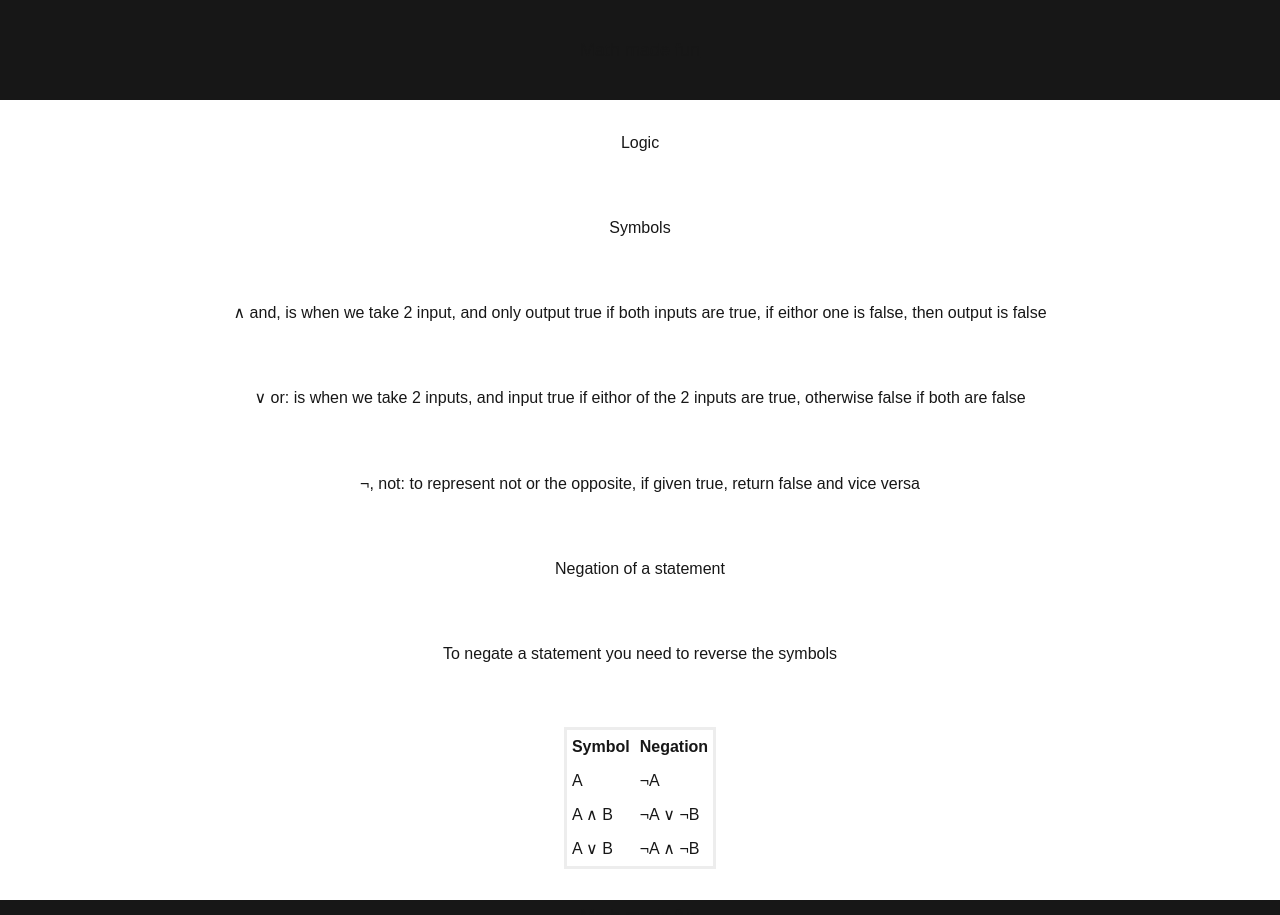
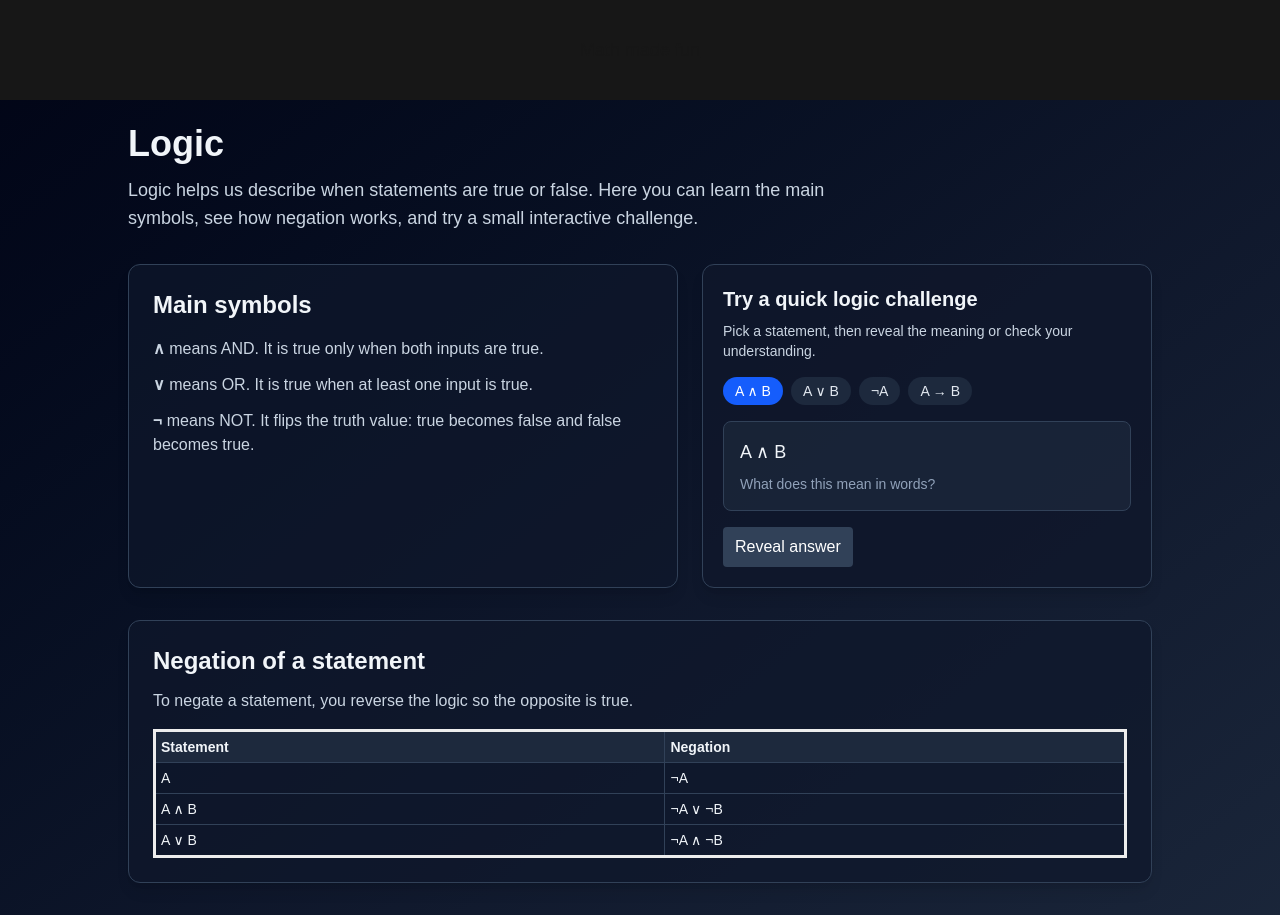
Before and after one commit to RisingSatalite/math-made-fun, a Next.js app: page /advance/logic in a window 1280 px wide. Shown: the top 915 px of the page. Built offline with nearby package versions, Linux system fonts and the light colour scheme.

Commit message:
logic changes

```diff
--- a/src/app/advance/logic/page.js
+++ b/src/app/advance/logic/page.js
@@ -1,36 +1,67 @@
+import Link from 'next/link'
+import LogicPractice from '@/components/logicPractice'
+
 export default function Logic() {
   return (
-    <div className="grid items-center justify-items-center min-h-screen">
-      <h1>Logic</h1>
-      <h2>Symbols</h2>
-      <p>∧ and, is when we take 2 input, and only output true if both inputs are true, if eithor one is false, then output is false</p>
-      <p>∨ or: is when we take 2 inputs, and input true if eithor of the 2 inputs are true, otherwise false if both are false</p>
-      <p>¬, not: to represent not or the opposite, if given true, return false and vice versa</p>
-      <h2>Negation of a statement</h2>
-      <p>To negate a statement you need to reverse the symbols</p>
-      <table>
+    <div className="min-h-screen bg-linear-to-br from-slate-950 via-slate-900 to-slate-800 p-6 text-slate-100">
+      <div className="mx-auto max-w-5xl space-y-8">
+        <header className="space-y-3">
+          <h1 className="text-4xl font-bold">Logic</h1>
+          <p className="max-w-3xl text-lg text-slate-300">
+            Logic helps us describe when statements are true or false. Here you can learn the main symbols, see how negation works, and try a small interactive challenge.
+          </p>
+        </header>
+
+        <section className="grid gap-6 lg:grid-cols-[1.1fr_0.9fr]">
+          <div className="rounded-xl border border-slate-700 bg-slate-900/70 p-6 shadow-lg">
+            <h2 className="mb-4 text-2xl font-semibold">Main symbols</h2>
+            <div className="space-y-3 text-slate-300">
+              <p><strong>∧</strong> means AND. It is true only when both inputs are true.</p>
+              <p><strong>∨</strong> means OR. It is true when at least one input is true.</p>
+              <p><strong>¬</strong> means NOT. It flips the truth value: true becomes false and false becomes true.</p>
+            </div>
+          </div>
+
+          <LogicPractice />
+        </section>
+
+        <section className="rounded-xl border border-slate-700 bg-slate-900/70 p-6 shadow-lg">
+          <h2 className="mb-3 text-2xl font-semibold">Negation of a statement</h2>
+          <p className="mb-4 text-slate-300">To negate a statement, you reverse the logic so the opposite is true.</p>
+          <div className="overflow-x-auto">
+            <table className="min-w-full border-collapse text-left text-sm">
               <thead>
-            <tr>
-                <th>Symbol</th>
-                <th>Negation</th>
+                <tr className="bg-slate-800 text-slate-100">
+                  <th className="border border-slate-700 px-4 py-2">Statement</th>
+                  <th className="border border-slate-700 px-4 py-2">Negation</th>
                 </tr>
               </thead>
               <tbody>
                 <tr>
-                    <td>A</td>
-                    <td>¬A</td>
+                  <td className="border border-slate-700 px-4 py-2">A</td>
+                  <td className="border border-slate-700 px-4 py-2">¬A</td>
                 </tr>
                 <tr>
-                    <td>A ∧ B</td>
-                    <td>¬A ∨ ¬B</td>
+                  <td className="border border-slate-700 px-4 py-2">A ∧ B</td>
+                  <td className="border border-slate-700 px-4 py-2">¬A ∨ ¬B</td>
                 </tr>
                 <tr>
-                    <td>A ∨ B</td>
-                    <td>¬A ∧ ¬B</td>
+                  <td className="border border-slate-700 px-4 py-2">A ∨ B</td>
+                  <td className="border border-slate-700 px-4 py-2">¬A ∧ ¬B</td>
                 </tr>
               </tbody>
             </table>
+          </div>
+        </section>
 
+        <section className="rounded-xl border border-slate-700 bg-slate-900/70 p-6 shadow-lg">
+          <h2 className="mb-3 text-2xl font-semibold">Explore further</h2>
+          <p className="mb-3 text-slate-300">Try the truth-table explorer for a more visual view of how each operator behaves.</p>
+          <Link href="/advance/logic/truthTables" className="inline-block rounded bg-blue-600 px-4 py-2 text-white transition hover:bg-blue-500">
+            Open truth tables
+          </Link>
+        </section>
       </div>
-  );
+    </div>
+  )
 }
--- /dev/null
+++ b/src/components/logicPractice.js
@@ -0,0 +1,73 @@
+'use client'
+
+import { useMemo, useState } from 'react'
+
+const prompts = [
+  { id: 1, statement: 'A ∧ B', answer: 'Both A and B must be true.' },
+  { id: 2, statement: 'A ∨ B', answer: 'At least one of A or B is true.' },
+  { id: 3, statement: '¬A', answer: 'It means the opposite of A.' },
+  { id: 4, statement: 'A → B', answer: 'If A is true, then B must also be true.' },
+]
+
+export default function LogicPractice() {
+  const [selected, setSelected] = useState(prompts[0].id)
+  const [feedback, setFeedback] = useState('')
+  const [showAnswer, setShowAnswer] = useState(false)
+
+  const currentPrompt = useMemo(() => prompts.find((p) => p.id === selected) ?? prompts[0], [selected])
+
+  const handleCheck = () => {
+    setShowAnswer(true)
+    setFeedback('Great job! Try another one or reveal the answer if you want a hint.')
+  }
+
+  return (
+    <div className="rounded-xl border border-slate-700 bg-slate-900/80 p-5 shadow-lg">
+      <h3 className="mb-2 text-xl font-semibold">Try a quick logic challenge</h3>
+      <p className="mb-4 text-sm text-slate-300">
+        Pick a statement, then reveal the meaning or check your understanding.
+      </p>
+
+      <div className="mb-4 flex flex-wrap gap-2">
+        {prompts.map((prompt) => (
+          <button
+            key={prompt.id}
+            onClick={() => {
+              setSelected(prompt.id)
+              setShowAnswer(false)
+              setFeedback('')
+            }}
+            className={`rounded-full px-3 py-1 text-sm ${selected === prompt.id ? 'bg-blue-600 text-white' : 'bg-slate-800 text-slate-200'}`}
+          >
+            {prompt.statement}
+          </button>
+        ))}
+      </div>
+
+      <div className="rounded-lg border border-slate-700 bg-slate-800/70 p-4">
+        <p className="mb-2 text-lg font-medium">{currentPrompt.statement}</p>
+        <p className="text-sm text-slate-400">What does this mean in words?</p>
+      </div>
+
+      <div className="mt-4 flex flex-wrap gap-2">
+        {/*
+        <button onClick={handleCheck} className="rounded bg-green-600 px-3 py-2 text-white">
+        Check understanding
+        </button>
+        */}
+        <button
+          onClick={() => {
+            setShowAnswer(true)
+            setFeedback('')
+          }}
+          className="rounded bg-slate-700 px-3 py-2 text-white"
+        >
+          Reveal answer
+        </button>
+      </div>
+
+      {feedback ? <p className="mt-3 text-sm text-emerald-400">{feedback}</p> : null}
+      {showAnswer ? <p className="mt-3 rounded bg-slate-800 p-3 text-sm text-slate-200">{currentPrompt.answer}</p> : null}
+    </div>
+  )
+}
```
Lines whose indentation alone changed are shown as unchanged.
